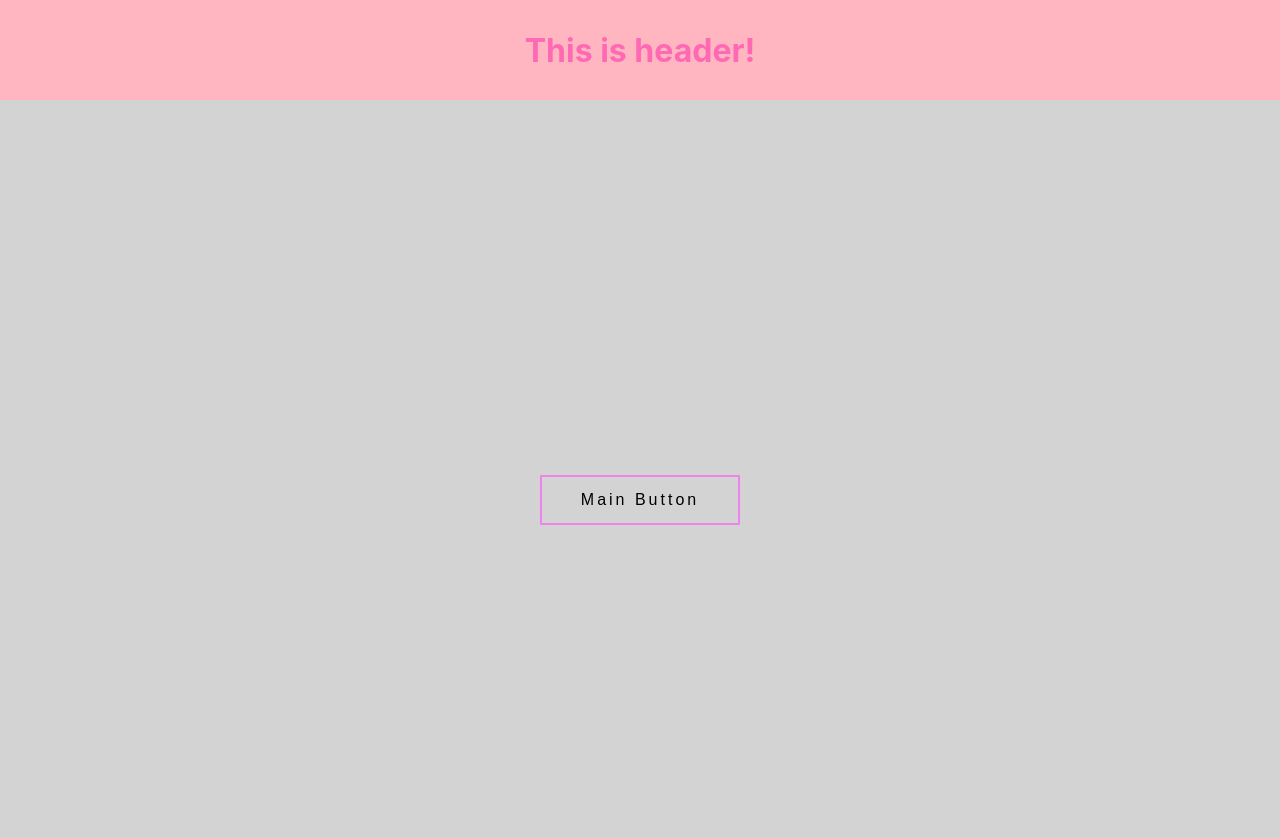
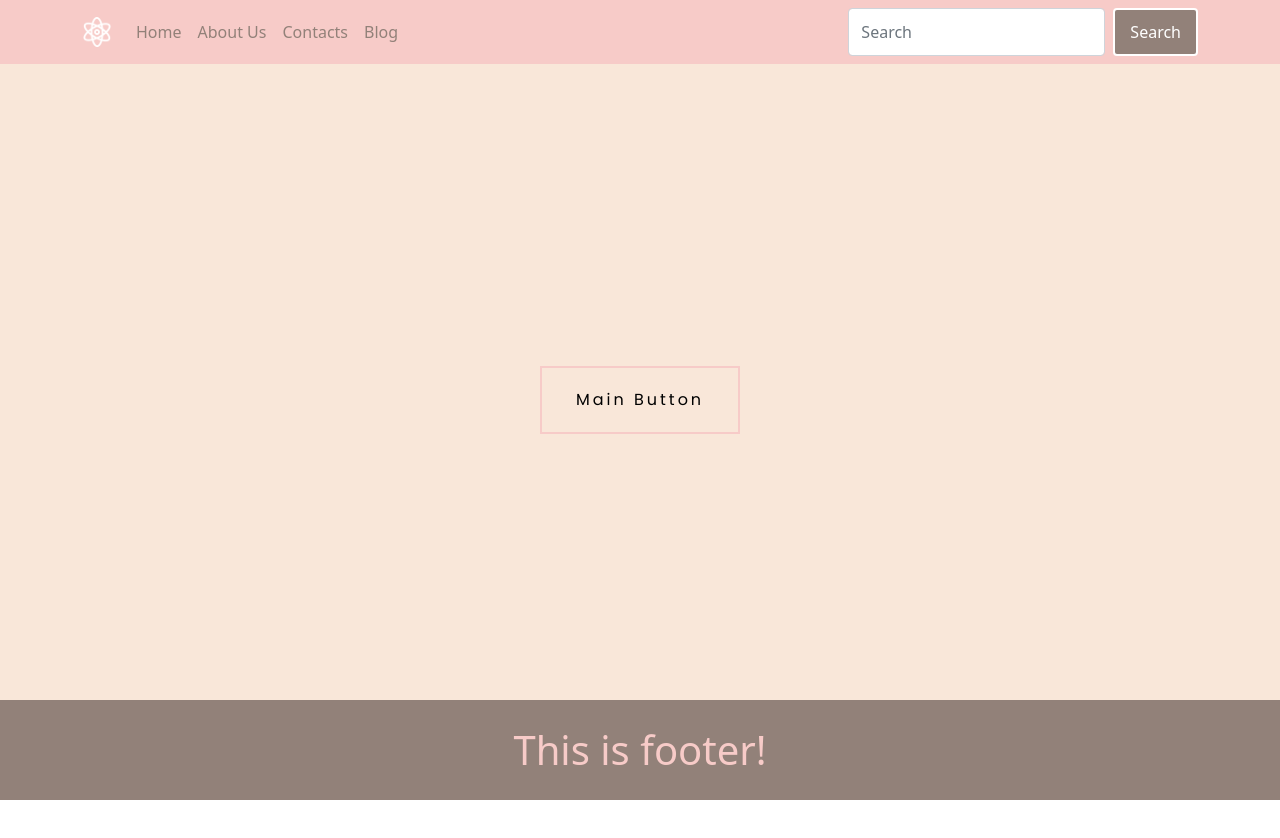
Before and after one commit to 8anastasia8/react-hillel, a React (Create React App) app in the folder my-first-app/: page / in a window 1280 px wide. Shown: the top 838 px of the page. After the commit the page ends 800 px from the top, so only its background shows below. Built offline with nearby package versions, Linux system fonts and the light colour scheme.

Commit message:
add react-bootstrap

```diff
--- a/my-first-app/package.json
+++ b/my-first-app/package.json
@@ -6,8 +6,11 @@
     "@testing-library/jest-dom": "^5.16.2",
     "@testing-library/react": "^12.1.3",
     "@testing-library/user-event": "^13.5.0",
+    "bootstrap": "^5.1.3",
     "react": "^17.0.2",
+    "react-bootstrap": "^2.1.2",
     "react-dom": "^17.0.2",
+    "react-router": "^6.2.1",
     "react-scripts": "5.0.0",
     "web-vitals": "^2.1.4"
   },
--- a/my-first-app/public/index.html
+++ b/my-first-app/public/index.html
@@ -3,6 +3,11 @@
   <head>
     <meta charset="utf-8" />
     <link rel="icon" href="%PUBLIC_URL%/favicon.ico" />
+
+    <link rel="preconnect" href="https://fonts.googleapis.com">
+    <link rel="preconnect" href="https://fonts.gstatic.com" crossorigin>
+    <link href="https://fonts.googleapis.com/css2?family=Poppins&display=swap" rel="stylesheet">
+
     <meta name="viewport" content="width=device-width, initial-scale=1" />
     <meta name="theme-color" content="#000000" />
     <meta
--- /dev/null
+++ b/my-first-app/src/components/footer/Footer.css
@@ -0,0 +1,18 @@
+.Footer{
+	margin: 0 auto;
+	padding: 0;
+	background-color: #928179;
+	height: 100px;
+	width: 100%;
+	overflow: hidden;
+	bottom: 0px;
+	position: fixed;
+	display: flex;
+	justify-content: center;
+	align-items: center;
+}
+
+.Footer h1{
+	margin: 0px;
+	color: #F7CBC8;
+}
--- /dev/null
+++ b/my-first-app/src/components/footer/Footer.js
@@ -0,0 +1,11 @@
+import './Footer.css'
+
+function Footer() {
+	return (
+		<div className="Footer">
+			<h1>This is footer!</h1>
+		</div>
+	)
+}
+
+export default Footer;
--- a/my-first-app/src/components/header/Header.css
+++ b/my-first-app/src/components/header/Header.css
@@ -1,17 +1,17 @@
-.Header {
-    margin: 0 auto;
-    padding: 0;
-    background-color: lightpink;
-    height: 100px;
-    width: 100%;
-    overflow: hidden;
-    top: 0px;
-    position: fixed;
-    display: flex;
-    justify-content: center;
-    align-items: center;
+.Header-navbar{
+	background: #F7CBC8;
+	color: #928179
 }
-.Header h1{
-    margin: 0px;
-    color: hotpink;
+.custom-nav{
+	color: #928179 !important;
+	font-weight: 500;
 }
+.custom-nav:hover{
+	color: #fff !important;
+}
+.custom-btn {
+	background-color: #928179 !important;
+	color: #fff !important;
+	border: 2px solid #fff !important;
+	padding: 10px 15px !important;
+}
--- a/my-first-app/src/components/header/Header.js
+++ b/my-first-app/src/components/header/Header.js
@@ -1,10 +1,43 @@
 import './Header.css';
+import {Navbar, Container, Nav, Form, FormControl, Button} from "react-bootstrap";
+import logo from './icon.png'
+import 'bootstrap/dist/css/bootstrap.min.css';
 
 function Header() {
     return (
-        <div className="Header">
-            <h1>This is header!</h1>
-        </div>
+    <>
+        <Navbar className="Header-navbar" expand="lg" fixed="top">
+            <Container>
+                <Navbar.Brand href="/">
+                    <img
+                        src={logo}
+                        height="30"
+                        width="30"
+                        className="d-inline-block align-top"
+                        alt="logo" />
+                </Navbar.Brand>
+                <Navbar.Toggle aria-controls="responsive-navbar-nav" />
+                <Navbar.Collapse id="responsive-navbar-nav">
+                    <Nav className="me-auto">
+                        <Nav.Link className="custom-nav" href="/">Home</Nav.Link>
+                        <Nav.Link className="custom-nav" href="/about">About Us</Nav.Link>
+                        <Nav.Link className="custom-nav" href="/contacts">Contacts</Nav.Link>
+                        <Nav.Link className="custom-nav" href="/blog">Blog</Nav.Link>
+                    </Nav>
+                    <Form className="d-flex" >
+                        <FormControl
+                            type="text"
+                            placeholder="Search"
+                            className="me-2"
+                        />
+                        <Button variant="primary" className="custom-btn">
+                            Search
+                        </Button>
+                    </Form>
+                </Navbar.Collapse>
+            </Container>
+        </Navbar>
+    </>
     )
 }
 
--- a/my-first-app/src/components/main/Main.css
+++ b/my-first-app/src/components/main/Main.css
@@ -1,6 +1,6 @@
 .Main {
-    height: 1000px;
-    background-color: lightgrey;
+    height: 100vh;
+    background-color: #F9E7D9;
     display: flex;
     justify-content: center;
     align-items: center;
@@ -8,15 +8,18 @@
 
 .Main-btn{
     width: 200px;
-    height: 50px;
+    padding: 20px;
     background-color: transparent;
-    border: 2px solid violet;
+    border: 2px solid #F7CBC8;
     transition: .3s ease-in-out;
     font-size: 16px;
     letter-spacing: 3px;
+    font-family: 'Poppins', sans-serif;
+    cursor: pointer;
 }
 
 .Main-btn:hover{
-    background-color: violet;
-    color: white;
+    background-color: #928179;
+    border-color: #928179;
+    color: #fff;
 }
--- a/my-first-app/src/index.css
+++ b/my-first-app/src/index.css
@@ -1,8 +1,11 @@
 body {
   margin: 0;
-  font-family: -apple-system, BlinkMacSystemFont, 'Segoe UI', 'Roboto', 'Oxygen',
-    'Ubuntu', 'Cantarell', 'Fira Sans', 'Droid Sans', 'Helvetica Neue',
-    sans-serif;
+
+  /*font-family: -apple-system, BlinkMacSystemFont, 'Segoe UI', 'Roboto', 'Oxygen',*/
+  /*  'Ubuntu', 'Cantarell', 'Fira Sans', 'Droid Sans', 'Helvetica Neue',*/
+  /*  sans-serif;*/
+
+  font-family: 'Poppins', sans-serif;
   -webkit-font-smoothing: antialiased;
   -moz-osx-font-smoothing: grayscale;
 }
--- a/my-first-app/src/index.js
+++ b/my-first-app/src/index.js
@@ -3,12 +3,14 @@ import ReactDOM from 'react-dom';
 import './index.css';
 import Header from './components/header/Header';
 import Main from "./components/main/Main";
+import Footer from "./components/footer/Footer"
 import reportWebVitals from './reportWebVitals';
 
 ReactDOM.render(
   <React.StrictMode>
-    <Header/>
+      <Header/>
       <Main/>
+      <Footer/>
   </React.StrictMode>,
   document.getElementById('root')
 );
```
Also changed, not shown: my-first-app/src/components/header/icon.png (added), 1 other file (tests, documents, lock files or other folders).
